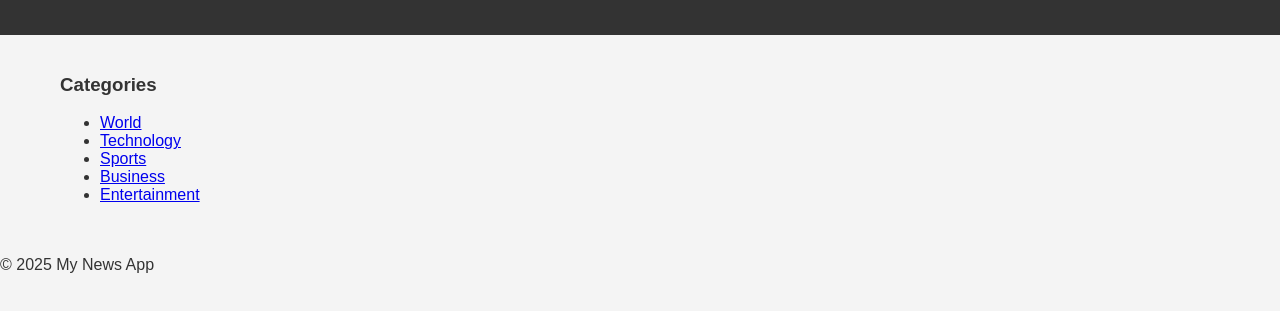
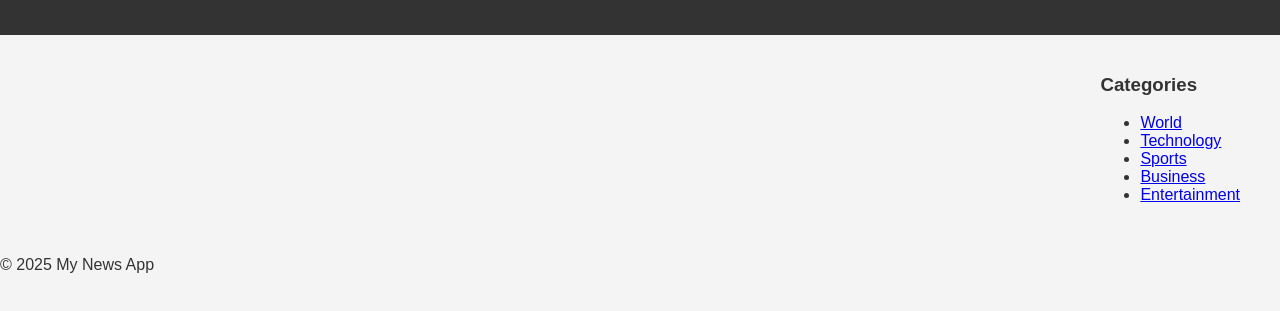
Before and after one commit to FrankGrillo1991/News-App, a plain HTML site: page index.html in a window 1280 px wide. Shown: the part 77-388 px from the top of the page. Drawn offline with Linux system fonts and the light colour scheme.

Commit message:
Update style.css

```diff
--- a/style.css
+++ b/style.css
@@ -19,3 +19,7 @@ header {
     max-width: 1200px;
     margin: 0 auto;
 }
+
+.news-feed {
+    flex: 3;
+}
```
